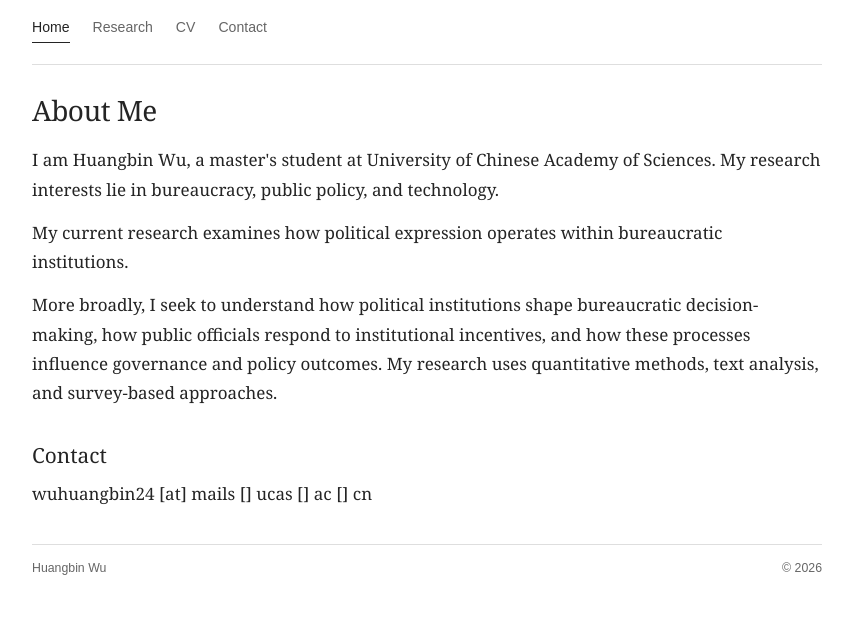
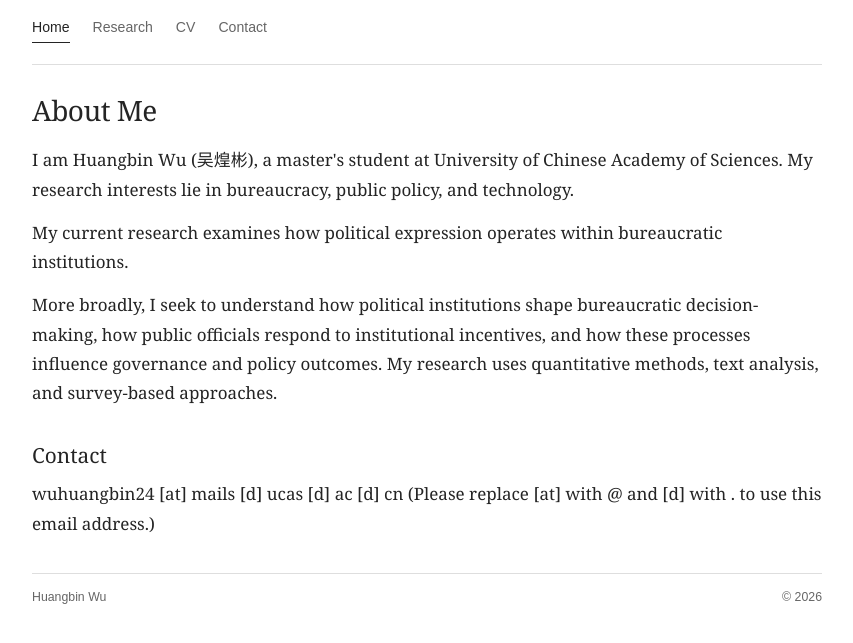
Before and after one commit to wuhuangbin/wuhuangbin.github.io, a plain HTML site: page index.html in a window 1280 px wide. Shown: the part 141-784 px from the top of the page, without its empty margins (213-1066 px from the left). Drawn offline with Linux system fonts and the light colour scheme.

Commit message:
Update personal information in index.html

```diff
--- a/index.html
+++ b/index.html
@@ -23,7 +23,7 @@
     <main>
       <section class="section" id="about">
         <h1>About Me</h1>
-        <p>I am Huangbin Wu, a master's student at University of Chinese Academy of Sciences. My research interests lie in bureaucracy, public policy, and technology.</p>
+        <p>I am Huangbin Wu (吴煌彬), a master's student at University of Chinese Academy of Sciences. My research interests lie in bureaucracy, public policy, and technology.</p>
         <p>My current research examines how political expression operates within bureaucratic institutions. </p>
         <p>More broadly, I seek to understand how political institutions shape bureaucratic decision-making, how public officials respond to institutional incentives, and how these processes influence governance and policy outcomes. My research uses quantitative methods, text analysis, and survey-based approaches.</p>
       </section>
@@ -32,7 +32,7 @@
 
       <section class="section" id="contact">
         <h2>Contact</h2>
-        <p>wuhuangbin24 [at] mails [] ucas [] ac [] cn
+        <p>wuhuangbin24 [at] mails [d] ucas [d] ac [d] cn (Please replace [at] with @ and [d] with . to use this email address.)
         <!-- Add your academic email when ready:
         <p>Email: <a href="mailto:wuhuangbin24@mails.ucas.ac.cn">wuhuangbin24@mails.ucas.ac.cn</a></p>
         -->
```
